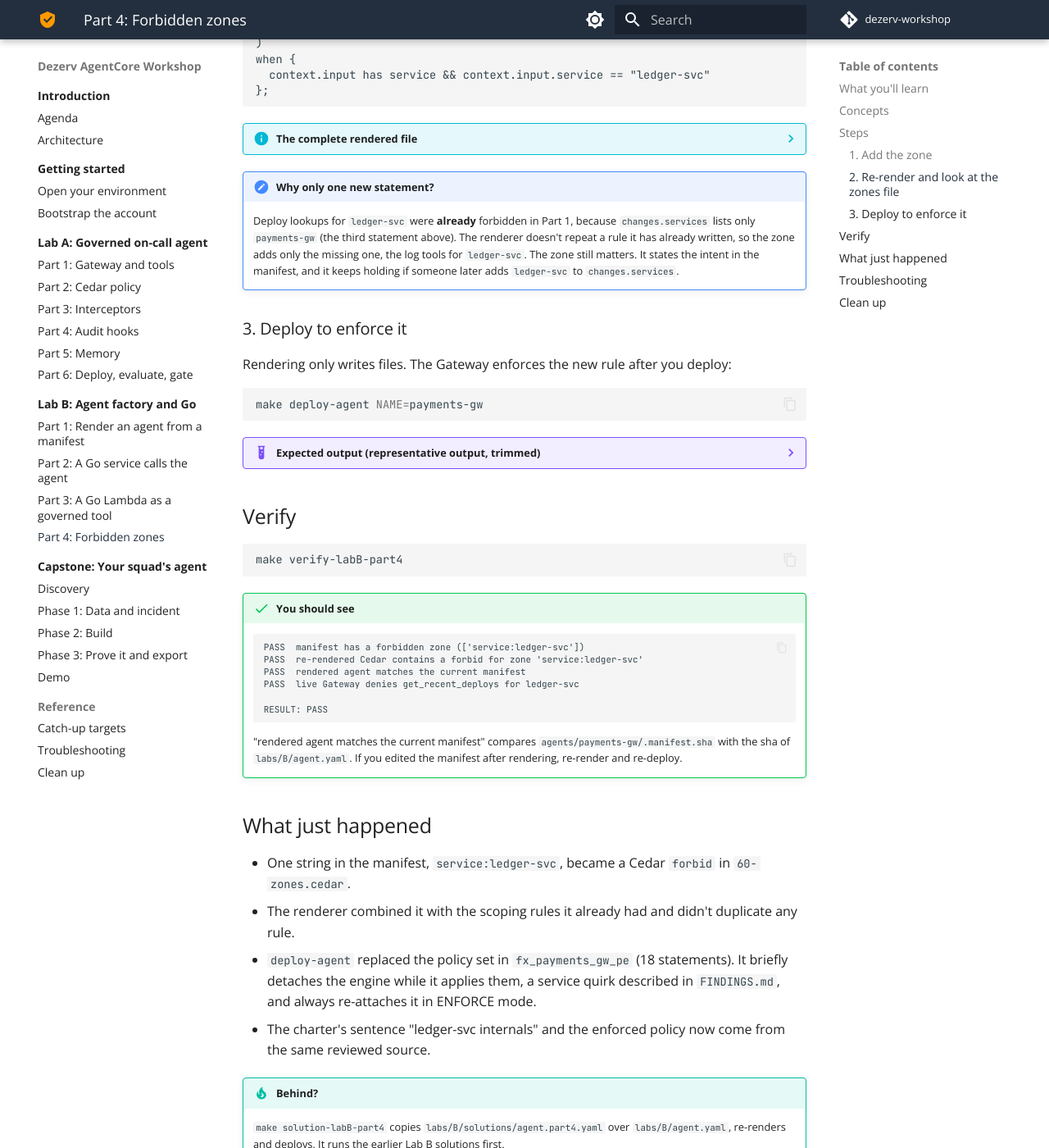
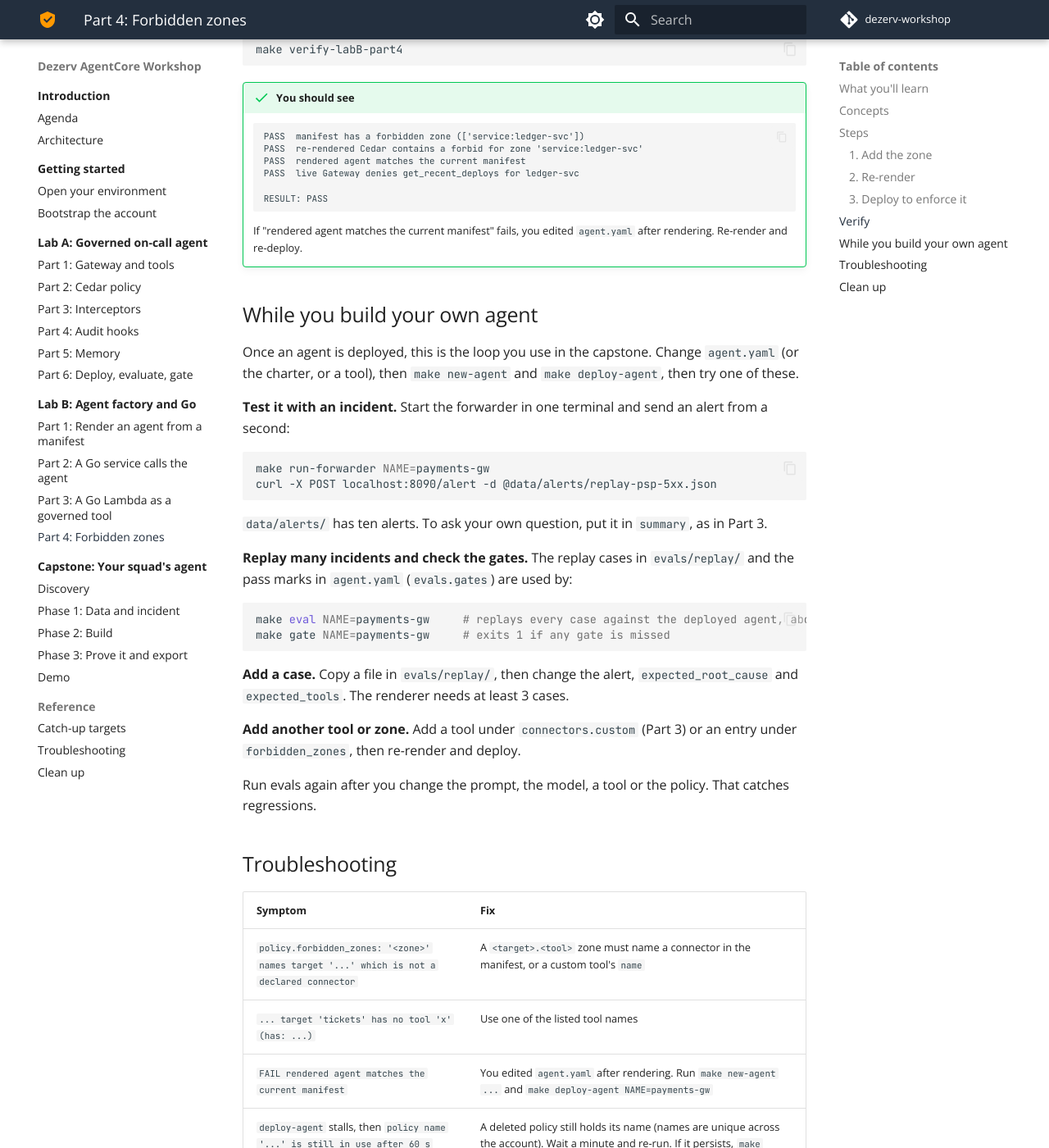
Before and after one commit to nishad-avashya/dezerv-workshop, an MkDocs documentation site: the page built from docs/lab-b/part-4-forbidden-zones.md, in a window 1280 px wide and 1400 px high, scrolled down 1885 px. Shown: the whole window at 82% size. Built offline with MkDocs 1.6.1 and Material for MkDocs 9.7.7, drawn with Linux system fonts in a browser that asks for light colours; comment, search, counter and statistics services are not loaded; some of the changed text lies outside the part shown.

Commit message:
docs: Lab B Part 4 shortened with build-loop section; note agent.yaml is the capstone template
Co-Authored-By: Claude Sonnet 5.5 <noreply@anthropic.com>

````diff
--- a/docs/lab-b/part-4-forbidden-zones.md
+++ b/docs/lab-b/part-4-forbidden-zones.md
@@ -4,25 +4,20 @@
 
 ## What you'll learn
 - Declare a forbidden zone in the manifest and see it become Cedar `forbid` statements.
-- See that **policy follows the manifest**: re-rendering adds or removes rules, and deploying enforces them in the
-  Gateway's policy engine.
+- Know what you can do next while building your own agent: test it, replay incidents, run evals.
 
 ## Concepts
 
 The charter in `labs/B/charter.md` says under *Forbidden zones*: "`ledger-svc` internals (owned by the ledger team)".
-In Lab A you turned a sentence like that into Cedar by hand (`60-ledger-zone.cedar.todo`, solution `make cp6`). In
-Lab B you declare it once in `agent.yaml`, and the factory writes the Cedar.
+In Lab A you turned that sentence into Cedar by hand. In Lab B you declare it once in `agent.yaml`, and the factory
+writes the Cedar.
 
-`policy.forbidden_zones` takes two kinds of entries, and wildcards are refused:
+`policy.forbidden_zones` takes two kinds of entries. Wildcards are refused.
 
-| Zone | Renders |
+| Zone | Blocks |
 |---|---|
-| `service:<name>` | a `forbid` on every tool with a `service` input (`logs___query_logs`, `logs___get_log_patterns`, `changes___get_recent_deploys`) when `context.input.service == "<name>"` |
-| `<target>.<tool>` | a `forbid` on exactly that tool, for example `tickets.add_comment` forbids `tickets___add_comment` |
-
-All zone rules go into `agents/payments-gw/policy/60-zones.cedar`, together with the scoping rules from Part 1
-(services the connectors don't list). On every render the old `*.cedar` files are deleted first. If you remove a zone
-from the manifest, its rule disappears on the next render and deploy.
+| `service:<name>` | every tool with a `service` input (logs, deploys) when it is called for that service |
+| `<target>.<tool>` | exactly that tool, for example `tickets.add_comment` |
 
 ## Steps
 
@@ -37,109 +32,28 @@ policy:
   forbidden_zones: [service:ledger-svc]
 ```
 
-The reference is `labs/B/solutions/agent.part4.yaml`. It keeps the Part 3 `mandates` tool.
+The reference is `labs/B/solutions/agent.part4.yaml`. It keeps the Part 3 `mandates` tool, so keep yours in `custom`.
 
-### 2. Re-render and look at the zones file
+### 2. Re-render
 
 ```bash
 make new-agent NAME=payments-gw FROM=labs/B/agent.yaml
 ```
 
-??? example "Expected output"
-    ```text
-    rendered agents/payments-gw from manifest@8404c89fdf: 10-permit-reads.cedar, 20-permit-ticket-writes.cedar, 30-forbid-mutations.cedar, 40-forbid-unbounded.cedar, 50-explicit-deny.cedar, 60-zones.cedar
-    ```
-    The sha is `8404c89fdf` only if your manifest is identical to `labs/B/solutions/agent.part4.yaml`.
+The Cedar is written to `agents/payments-gw/policy/60-zones.cedar` (under the repo root). It now has 5 `forbid`
+statements instead of 4. Check:
 
-!!! note "Where the file is"
-    The Cedar files are written to `agents/payments-gw/policy/`, under the repo root (the folder with the `Makefile`),
-    not under `labs/B/`. Each render deletes and rewrites them, so a missing or deleted `60-zones.cedar` is recreated.
-    If your editor shows it empty or stale, refresh the file tree.
-
-`agents/payments-gw/policy/60-zones.cedar` now has 5 statements instead of 4. This one is new:
-
-```cedar title="agents/payments-gw/policy/60-zones.cedar (new statement)"
-forbid(
-  principal is AgentCore::OAuthUser,
-  action in [
-    AgentCore::Action::"logs___query_logs",
-    AgentCore::Action::"logs___get_log_patterns"
-  ],
-  resource == AgentCore::Gateway::"{{GATEWAY_ARN}}"
-)
-when {
-  context.input has service && context.input.service == "ledger-svc"
-};
+```bash
+grep -n 'ledger-svc' agents/payments-gw/policy/60-zones.cedar
 ```
 
-??? info "The complete rendered file"
-    ```cedar title="agents/payments-gw/policy/60-zones.cedar"
-    // generated from agent.yaml@8404c89fdf - edit the manifest, not this file
-    // scoping and forbidden zones derived from the manifest
-
-    forbid(
-      principal is AgentCore::OAuthUser,
-      action in [
-        AgentCore::Action::"logs___query_logs",
-        AgentCore::Action::"logs___get_log_patterns"
-      ],
-      resource == AgentCore::Gateway::"{{GATEWAY_ARN}}"
-    )
-    when {
-      context.input has service && context.input.service == "kyc-svc"
-    };
-
-    forbid(
-      principal is AgentCore::OAuthUser,
-      action in [
-        AgentCore::Action::"changes___get_recent_deploys"
-      ],
-      resource == AgentCore::Gateway::"{{GATEWAY_ARN}}"
-    )
-    when {
-      context.input has service && context.input.service == "kyc-svc"
-    };
-
-    forbid(
-      principal is AgentCore::OAuthUser,
-      action in [
-        AgentCore::Action::"changes___get_recent_deploys"
-      ],
-      resource == AgentCore::Gateway::"{{GATEWAY_ARN}}"
-    )
-    when {
-      context.input has service && context.input.service == "ledger-svc"
-    };
-
-    forbid(
-      principal is AgentCore::OAuthUser,
-      action in [
-        AgentCore::Action::"changes___get_recent_deploys"
-      ],
-      resource == AgentCore::Gateway::"{{GATEWAY_ARN}}"
-    )
-    when {
-      context.input has service && context.input.service == "notifications-svc"
-    };
-
-    forbid(
-      principal is AgentCore::OAuthUser,
-      action in [
-        AgentCore::Action::"logs___query_logs",
-        AgentCore::Action::"logs___get_log_patterns"
-      ],
-      resource == AgentCore::Gateway::"{{GATEWAY_ARN}}"
-    )
-    when {
-      context.input has service && context.input.service == "ledger-svc"
-    };
-    ```
-
-!!! note "Why only one new statement?"
-    Deploy lookups for `ledger-svc` were **already** forbidden in Part 1, because `changes.services` lists only
-    `payments-gw` (the third statement above). The renderer doesn't repeat a rule it has already written, so the zone
-    adds only the missing one, the log tools for `ledger-svc`. The zone still matters. It states the intent in the
-    manifest, and it keeps holding if someone later adds `ledger-svc` to `changes.services`.
+!!! note "Notes"
+    - Each render deletes and rewrites every `*.cedar` file, so a missing file is recreated and a zone you remove from
+      the manifest disappears on the next render.
+    - Only one statement is new. Deploy lookups for `ledger-svc` were already forbidden in Part 1, because
+      `changes.services` lists only `payments-gw`. The zone states the intent, and keeps holding if someone later adds
+      `ledger-svc` to `changes.services`.
+    - Your sha differs from the docs if your manifest differs from `agent.part4.yaml`. That is expected.
 
 ### 3. Deploy to enforce it
 
@@ -149,15 +63,11 @@ Rendering only writes files. The Gateway enforces the new rule after you deploy:
 make deploy-agent NAME=payments-gw
 ```
 
-??? example "Expected output (representative output, trimmed)"
+??? example "Expected output (trimmed)"
     ```text
-    [factory] updated Lambda dezerv-laba-fx-payments-gw-mandates
-    [factory] gateway ready with targets ['changes', 'db', 'logs', 'mandates', 'ops', 'tickets', 'warehouse']
-    [factory] detaching engine while policies are applied (brief window without enforcement)
     [factory] 18 Cedar policies ACTIVE
     [factory] policy engine attached (ENFORCE) and interceptor attached
     [factory] runtime READY: arn:aws:bedrock-agentcore:us-west-2:<account>:runtime/fx_payments_gw-...
-    [factory] done. state in agents/payments-gw/.state.json
     ```
 
 ## Verify
@@ -173,19 +83,38 @@ make verify-labB-part4
 
     RESULT: PASS
     ```
-    "rendered agent matches the current manifest" compares `agents/payments-gw/.manifest.sha` with the sha of
-    `labs/B/agent.yaml`. If you edited the manifest after rendering, re-render and re-deploy.
+    If "rendered agent matches the current manifest" fails, you edited `agent.yaml` after rendering. Re-render and
+    re-deploy.
 
-## What just happened
-- One string in the manifest, `service:ledger-svc`, became a Cedar `forbid` in `60-zones.cedar`.
-- The renderer combined it with the scoping rules it already had and didn't duplicate any rule.
-- `deploy-agent` replaced the policy set in `fx_payments_gw_pe` (18 statements). It briefly detaches the engine
-  while it applies them, a service quirk described in `FINDINGS.md`, and always re-attaches it in ENFORCE mode.
-- The charter's sentence "ledger-svc internals" and the enforced policy now come from the same reviewed source.
+## While you build your own agent
 
-!!! tip "Behind?"
-    `make solution-labB-part4` copies `labs/B/solutions/agent.part4.yaml` over `labs/B/agent.yaml`, re-renders and
-    deploys. It runs the earlier Lab B solutions first.
+Once an agent is deployed, this is the loop you use in the capstone. Change `agent.yaml` (or the charter, or a tool),
+then `make new-agent` and `make deploy-agent`, then try one of these.
+
+**Test it with an incident.** Start the forwarder in one terminal and send an alert from a second:
+
+```bash
+make run-forwarder NAME=payments-gw
+curl -X POST localhost:8090/alert -d @data/alerts/replay-psp-5xx.json
+```
+
+`data/alerts/` has ten alerts. To ask your own question, put it in `summary`, as in Part 3.
+
+**Replay many incidents and check the gates.** The replay cases in `evals/replay/` and the pass marks in `agent.yaml`
+(`evals.gates`) are used by:
+
+```bash
+make eval NAME=payments-gw     # replays every case against the deployed agent, about 12 minutes
+make gate NAME=payments-gw     # exits 1 if any gate is missed
+```
+
+**Add a case.** Copy a file in `evals/replay/`, then change the alert, `expected_root_cause` and `expected_tools`. The
+renderer needs at least 3 cases.
+
+**Add another tool or zone.** Add a tool under `connectors.custom` (Part 3) or an entry under `forbidden_zones`, then
+re-render and deploy.
+
+Run evals again after you change the prompt, the model, a tool or the policy. That catches regressions.
 
 ## Troubleshooting
 | Symptom | Fix |
@@ -195,14 +124,13 @@ make verify-labB-part4
 | `FAIL  rendered agent matches the current manifest` | You edited `agent.yaml` after rendering. Run `make new-agent ...` and `make deploy-agent NAME=payments-gw` |
 | `deploy-agent` stalls, then `policy name '...' is still in use after 60 s` | A deleted policy still holds its name (names are unique across the account). Wait a minute and re-run. If it persists, `make destroy-agent` the old agent that owns it |
 
-!!! question "Discuss"
-    `forbidden_zones` covers tools with a `service` input and whole tools. What would a forbidden zone for *data*
-    look like, for example "never read the `ledger_entries` collection"? Should it go in Cedar, in the tool, or in
-    both? (Lab A's CP-6 note has a hint: Cedar cannot look inside a free-form filter object.)
+!!! tip "Behind?"
+    `make solution-labB-part4` copies `labs/B/solutions/agent.part4.yaml` over `labs/B/agent.yaml`, re-renders and
+    deploys. It runs the earlier Lab B solutions first.
 
 ## Clean up
 
-When you no longer need the factory agent (for example at the end of the day), remove the factory agent's cloud resources (Lab A is untouched):
+When you no longer need the factory agent (for example at the end of the day), remove its cloud resources (Lab A is untouched):
 
 ```bash
 make destroy-agent NAME=payments-gw
````
Also changed, not shown: docs/lab-b/part-1-factory.md (+4 -0 lines).
